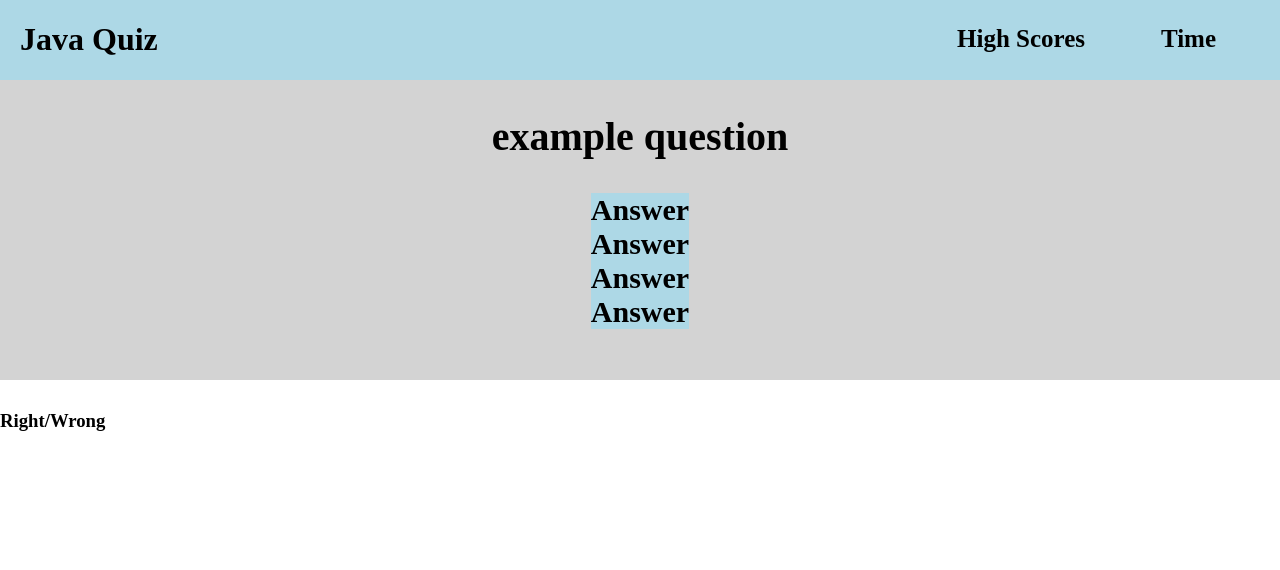
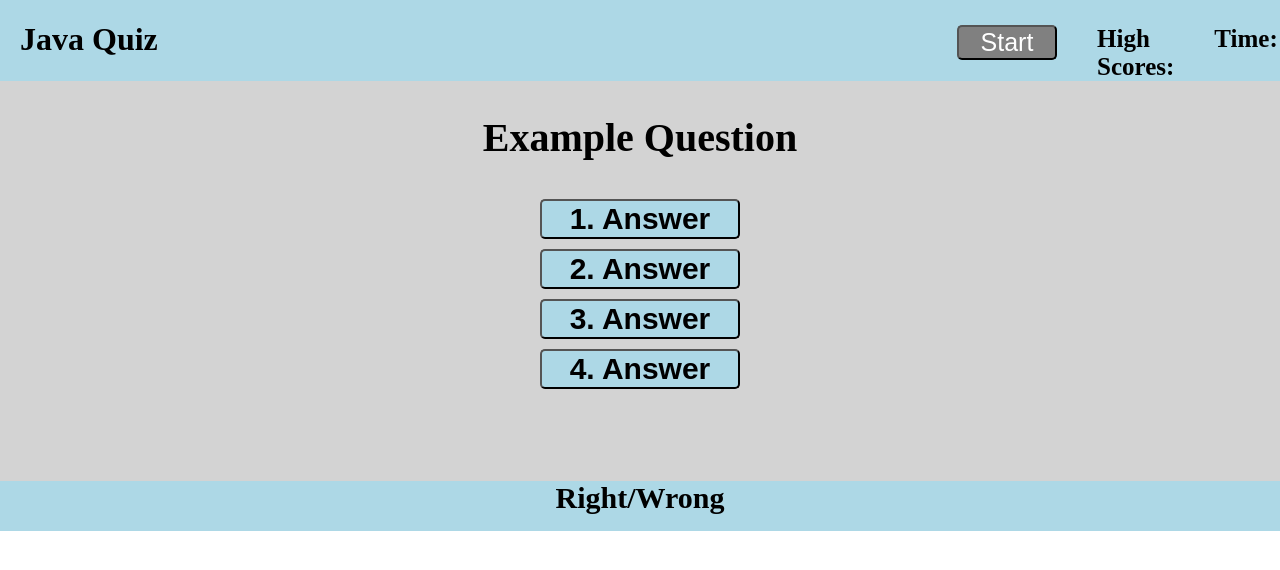
Before and after one commit to Frostquill/code-quiz, a plain HTML site: page index.html in a window 1280 px wide. Drawn offline with Linux system fonts and the light colour scheme.

Commit message:
html and CSS updated

```diff
--- a/assets/css/style.css
+++ b/assets/css/style.css
@@ -29,11 +29,26 @@ body {
 
 }
 
+.start{
+    background-color:grey;
+    border-radius:5px;
+    font-size:25px;
+    color:white;
+    width:100px;
+
+
+}
+
+.start:hover {
+    background-color:red;
+    color:black;
+}
+
 .questions {
     display:flex;
     width:100%;
-    height:300px;
-    margin:0 0 30px 0;
+    height:400px;
+
     align-items:center;
     flex-wrap:wrap;
     flex-direction:column;
@@ -42,7 +57,6 @@ body {
 }
 
 .questions h2 {
- width:auto;
  font-size:40px;
 
 }
@@ -51,11 +65,35 @@ body {
 display:flex;
 flex-direction:column;
 align-items:center;
-background-color:lightblue;
-font-size:30px;
-font-weight:bold;
+
 }
 
 .clickme {
+    background-color:lightblue;
+    width:200px;
+    margin:5px 0;
+    align-self:center;
+    border-radius: 5px;
+    font-size: 30px;
+    font-weight:bold;
 
 }
+
+.clickme:hover {
+    background-color:red;
+
+}
+
+.quiz-f {
+ display:flex;
+ justify-content:center;
+ background-color:lightblue;
+ height:50px
+
+}
+
+.quiz-f h3 {
+    margin:0;
+    font-size:30px;
+
+}
--- a/index.html
+++ b/index.html
@@ -11,18 +11,19 @@
     <header class="quiz-head" id="quiz-info">
         <h1>Java Quiz</h1>
         <li>
-            <ul class="head-spec">High Scores</ul>
-            <ul class="head-spec">Time</ul>
+            <ul class="head-spec" id="high scores"><button type="button" class="start">Start</button></ul>
+            <ul class="head-spec" id="high scores">High Scores:</ul>
+            <ul class="head-spec" id="high scores" >Time:</ul>
         </li>
 
     </header>
     <section class="questions" id="q's">
-        <h2>example question</h2>
+        <h2>Example Question</h2>
         <div class="answers" id="answer">
-            <btn class="clickme">Answer</btn>
-            <btn class="clickme">Answer</btn>
-            <btn class="clickme">Answer</btn>
-            <btn class="clickme">Answer</btn>
+            <button type="button" class="clickme">1.    Answer</button>
+             <button type="button" class="clickme">2.   Answer</button>
+             <button type="button" class="clickme">3.   Answer</button>
+             <button type="button" class="clickme">4.   Answer</button>
         </div>
 
 
```
